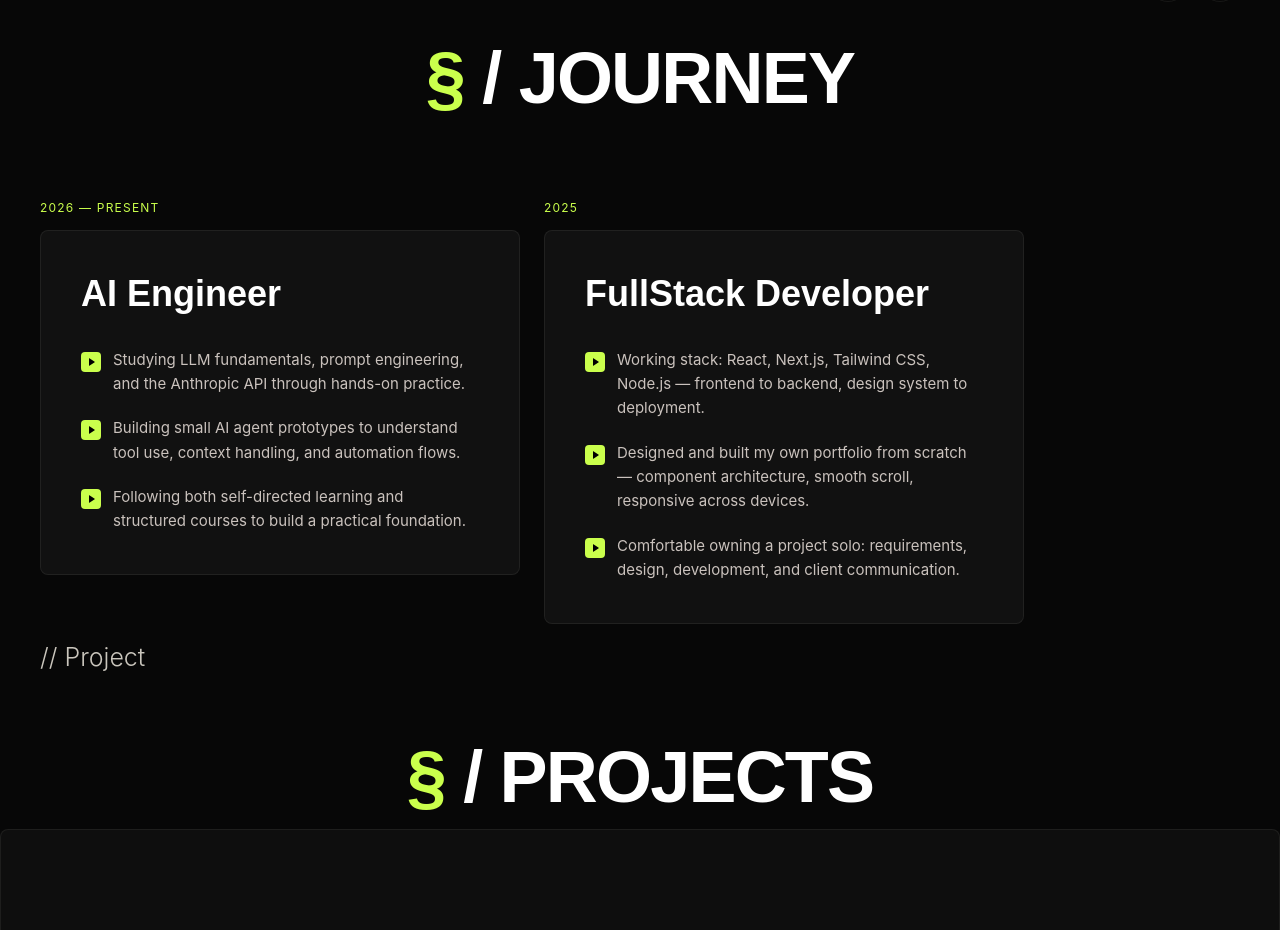
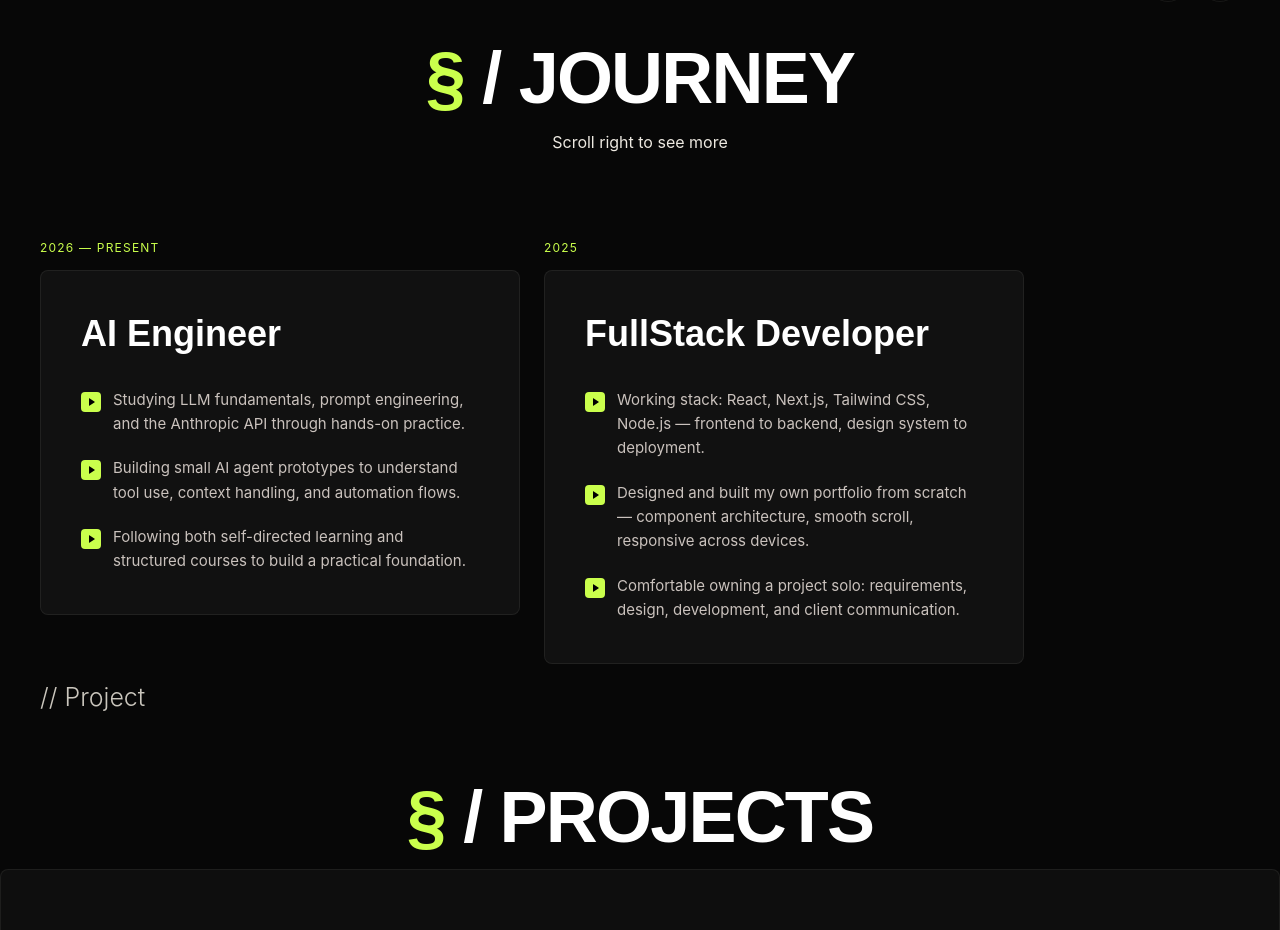
Before and after one commit to PrabhatBargoti/Personal-Portfolio, a React (Vite) app: page / in a window 1280 px wide. Shown: the part 2607-3537 px from the top of the page. Built offline with nearby package versions, Linux system fonts and the light colour scheme.

Commit message:
Readme UPD

```diff
--- a/src/Components/Experience/ExperienceTop.jsx
+++ b/src/Components/Experience/ExperienceTop.jsx
@@ -5,7 +5,9 @@ const ExperienceTop = () => {
     <div className='flex flex-col items-center text-center gap-4'>
       <h2 className='Syne text-5xl md:text-7xl font-black uppercase tracking-tight text-white'>
         <span className='text-[#caff4c]'>§</span> / Journey
+        <br />
       </h2>
+        <h4>Scroll right to see more</h4>
     </div>
   )
 }
```
Also changed, not shown: 1 other file (tests, documents, lock files or other folders).
